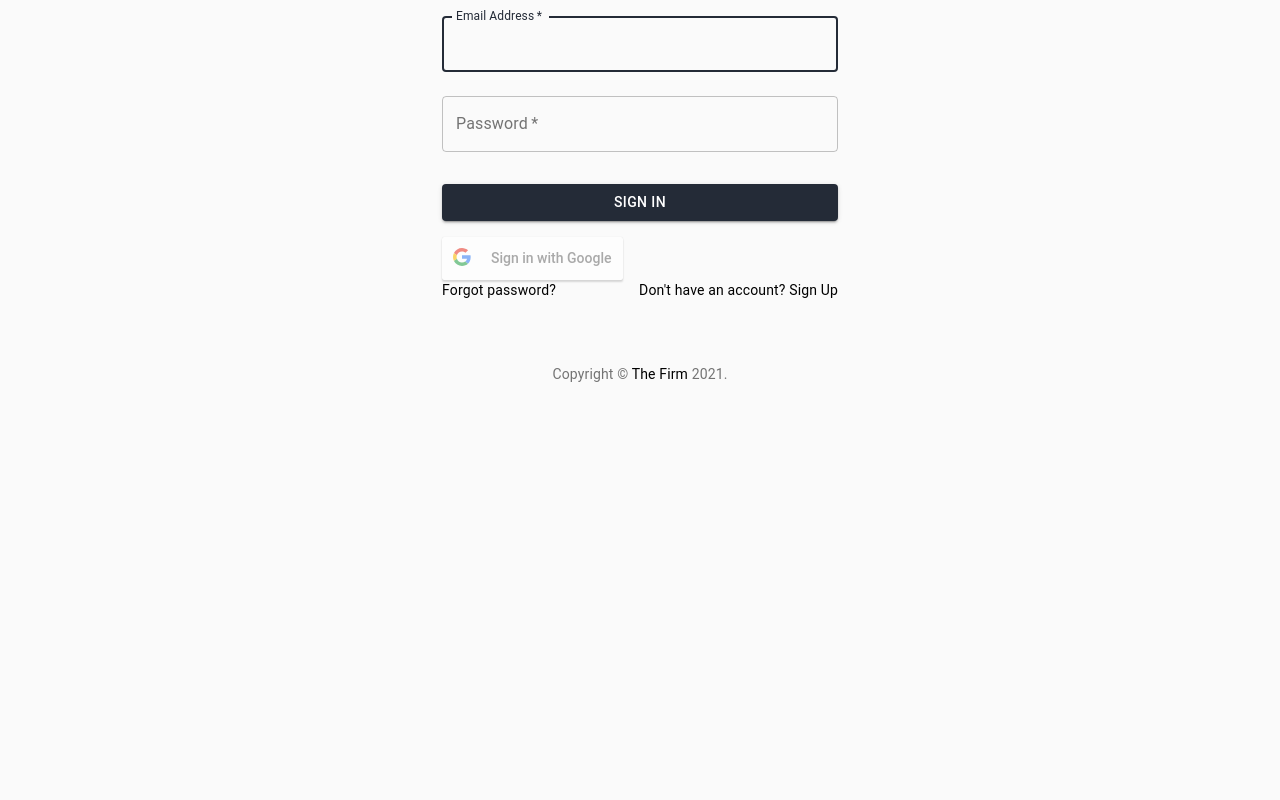
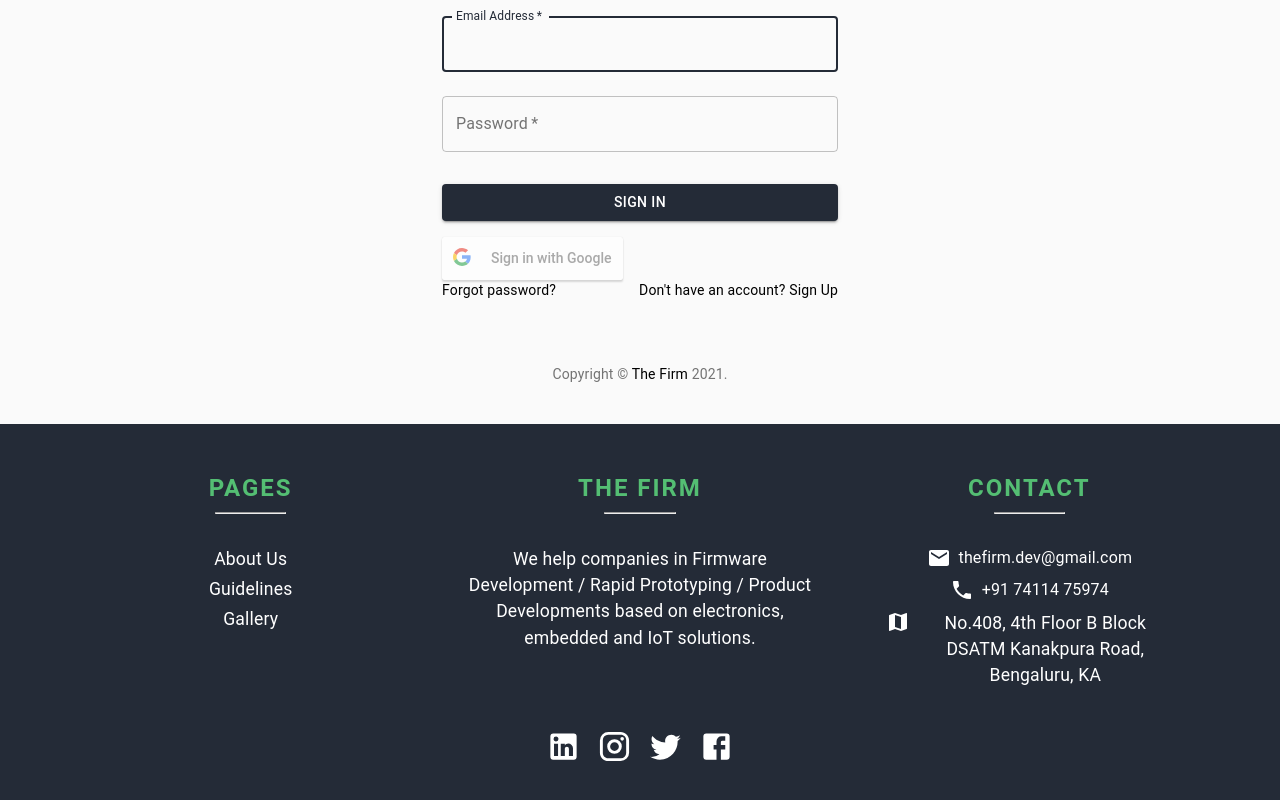
Before and after one commit to itsnitinr/mern-ecommerce, a React (Create React App) app in the folder frontend/: page /signin in a window 1280 px wide. Shown: the part 224-1024 px from the top of the page. Before the commit the page ends 800 px from the top, so only its background shows below. Built offline with nearby package versions, Linux system fonts and the light colour scheme; no server answers.

Commit message:
Build footer component

```diff
--- a/frontend/src/App.js
+++ b/frontend/src/App.js
@@ -4,6 +4,7 @@ import { Provider } from 'react-redux';
 import { SnackbarProvider } from 'notistack';
 
 import Navbar from './components/navbar/Navbar.component';
+import Footer from './components/footer/Footer.component';
 import Notifier from './components/notifier/Notifier.component';
 import LandingPage from './pages/landing/LandingPage.component';
 import SignupPage from './pages/sign-up/SignupPage.component';
@@ -61,6 +62,7 @@ const App = () => {
               <Route path="/admin/users/:id" component={EditUserPage} />
               <Route path="/admin/orders" component={AdminPanelOrders} />
             </Switch>
+            <Footer />
           </SnackbarProvider>
         </ThemeProvider>
       </BrowserRouter>
--- /dev/null
+++ b/frontend/src/components/footer/Footer.component.jsx
@@ -0,0 +1,105 @@
+import { Link } from 'react-router-dom';
+import { Container, Grid, Typography } from '@material-ui/core';
+import {
+  Mail,
+  Phone,
+  Map,
+  LinkedIn,
+  Instagram,
+  Twitter,
+  Facebook,
+} from '@material-ui/icons';
+import useStyles from './Footer.styles';
+
+const Footer = () => {
+  const classes = useStyles();
+
+  return (
+    <footer className={classes.footerContainer}>
+      <Container>
+        <Grid container spacing={4} justify="center">
+          <Grid item md={4}>
+            <Typography className={classes.footerHead} variant="h5">
+              Pages
+            </Typography>
+            <hr className={classes.hr} />
+            <div>
+              <Link to="/about">
+                <Typography className={classes.link}>About Us</Typography>
+              </Link>
+              <Link to="/guidelines">
+                <Typography className={classes.link}>Guidelines</Typography>
+              </Link>
+              <Link to="/gallery">
+                <Typography className={classes.link}>Gallery</Typography>
+              </Link>
+            </div>
+          </Grid>
+          <Grid item md={4}>
+            <Typography className={classes.footerHead} variant="h5">
+              The Firm
+            </Typography>
+            <hr className={classes.hr} />
+            <Typography className={classes.aboutText}>
+              We help companies in Firmware Development / Rapid Prototyping /
+              Product Developments based on electronics, embedded and IoT
+              solutions.
+            </Typography>
+          </Grid>
+          <Grid item md={4}>
+            <Typography className={classes.footerHead} variant="h5">
+              Contact
+            </Typography>
+            <hr className={classes.hr} />
+            <div className={classes.contact}>
+              <Mail />{' '}
+              <a
+                href="mailto:thefirm.dev@gmail.com"
+                className={classes.contactText}
+              >
+                <Typography>thefirm.dev@gmail.com</Typography>
+              </a>
+            </div>
+            <div className={classes.contact}>
+              <Phone />{' '}
+              <a href="phone:7411475974" className={classes.contactText}>
+                <Typography>+91 74114 75974</Typography>
+              </a>
+            </div>
+            <div className={classes.contact}>
+              <Map />
+              <Typography className={classes.contactText}>
+                No.408, 4th Floor B Block DSATM Kanakpura Road, Bengaluru, KA
+              </Typography>
+            </div>
+          </Grid>
+          <Grid item md={4}>
+            <a href="https://www.thefirm.dev/" className={classes.socialIcon}>
+              <LinkedIn fontSize="large" />
+            </a>
+            <a
+              href="https://www.instagram.com/thefirm.dev/?hl=en"
+              className={classes.socialIcon}
+            >
+              <Instagram fontSize="large" />
+            </a>
+            <a
+              href="https://twitter.com/ThefirmD"
+              className={classes.socialIcon}
+            >
+              <Twitter fontSize="large" />
+            </a>
+            <a
+              href="https://twitter.com/ThefirmD"
+              className={classes.socialIcon}
+            >
+              <Facebook fontSize="large" />
+            </a>
+          </Grid>
+        </Grid>
+      </Container>
+    </footer>
+  );
+};
+
+export default Footer;
--- /dev/null
+++ b/frontend/src/components/footer/Footer.styles.jsx
@@ -0,0 +1,65 @@
+import { makeStyles } from '@material-ui/core';
+
+const useStyles = makeStyles((theme) => ({
+  footerContainer: {
+    marginTop: '2.5rem',
+    background: theme.palette.primary.main,
+    color: theme.palette.secondary.main,
+    padding: '3rem',
+    textAlign: 'center',
+  },
+  footerHead: {
+    textTransform: 'uppercase',
+    fontWeight: 'bold',
+    paddingBottom: '0.5rem',
+    letterSpacing: '2px',
+  },
+  hr: {
+    width: '20%',
+    margin: '0 auto',
+    marginBottom: '2rem',
+    [theme.breakpoints.down('xs')]: {
+      width: 100,
+    },
+  },
+  link: {
+    color: 'white',
+    fontSize: '1.1rem',
+    '&:hover': {
+      color: theme.palette.secondary.main,
+    },
+    marginBottom: '0.25rem',
+  },
+  aboutText: {
+    color: 'white',
+    fontSize: '1.1rem',
+  },
+  contact: {
+    color: 'white',
+    display: 'flex',
+    justifyContent: 'center',
+    marginBottom: '0.5rem',
+    width: '80%',
+    margin: '0 auto',
+    [theme.breakpoints.down('xs')]: {
+      width: '100%',
+    },
+  },
+  contactText: {
+    color: 'white',
+    marginLeft: '0.5rem',
+    fontSize: '1.1rem',
+    '&:hover': {
+      color: theme.palette.secondary.main,
+    },
+  },
+  socialIcon: {
+    margin: '0 0.5rem',
+    color: 'white',
+    '&:hover': {
+      color: theme.palette.secondary.main,
+    },
+  },
+}));
+
+export default useStyles;
--- a/frontend/src/components/testimonials/Testimonials.styles.jsx
+++ b/frontend/src/components/testimonials/Testimonials.styles.jsx
@@ -4,7 +4,7 @@ const useStyles = makeStyles((theme) => ({
   wrapper: {
     overflow: 'initial',
     width: '70vw',
-    margin: '3rem auto',
+    margin: '3rem auto 0 auto',
     [theme.breakpoints.down('md')]: {
       width: '90vw',
       overflow: 'hidden',
--- a/frontend/src/pages/landing/LandingPage.styles.jsx
+++ b/frontend/src/pages/landing/LandingPage.styles.jsx
@@ -81,7 +81,7 @@ const useStyles = makeStyles((theme) => ({
     marginBottom: '4rem',
   },
   testimonialsContainer: {
-    padding: '0 0 3rem 0', // 3rem 0 with services
+    padding: '0 0 1rem 0', // 3rem 0 with services
   },
 }));
 
```
Also changed, not shown: 1 other file (tests, documents, lock files or other folders).
